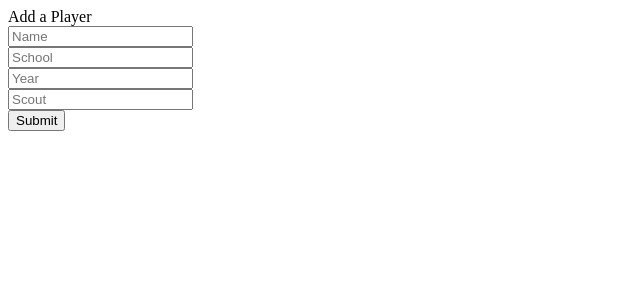
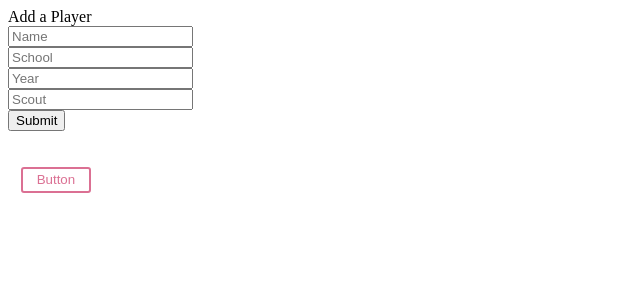
Before and after one commit to jerkzilla/north-la-scout-frontend, a React (Create React App) app: page / in a window 1280 px wide. Shown: the top 300 px of the page, without its empty margins (0-640 px from the left). Built offline with nearby package versions, Linux system fonts and the light colour scheme; no server answers.

Commit message:
added styled components

```diff
--- a/package.json
+++ b/package.json
@@ -13,6 +13,7 @@
     "react-scripts": "4.0.1",
     "redux": "^4.0.5",
     "redux-thunk": "^2.3.0",
+    "styled-components": "^5.2.1",
     "web-vitals": "^0.2.4"
   },
   "scripts": {
--- a/src/App.js
+++ b/src/App.js
@@ -2,6 +2,7 @@ import React from 'react';
 import {connect} from 'react-redux'
 import { fetchPlayers } from './actions/fetchPlayers';
 import PlayersContainer from './containers/PlayersContainer'
+import Button from './components/Button'
 
 
 class App extends React.Component {
@@ -11,6 +12,7 @@ class App extends React.Component {
     return (
       <div className="App">
         <PlayersContainer />
+        <Button >Button</Button>
       </div>
     )
   }
--- /dev/null
+++ b/src/components/Button.js
@@ -0,0 +1,19 @@
+import styled, { css } from 'styled-components'
+
+ const Button = styled.button`
+  background: transparent;
+  border-radius: 3px;
+  border: 2px solid palevioletred;
+  color: palevioletred;
+  margin: 0 1em;
+  padding: 0.25em 1em;
+
+  ${props =>
+    props.primary &&
+    css`
+      background: palevioletred;
+      color: white;
+    `};
+`
+
+export default Button;
--- a/src/components/PlayerInput.js
+++ b/src/components/PlayerInput.js
@@ -1,6 +1,7 @@
 import React, { Component } from 'react'
 import {connect} from 'react-redux'
 import {addPlayer} from '../actions/addPlayer'
+import Button from '../components/Button'
 
 class PlayerInput extends Component {
 
```
Also changed, not shown: 2 other files (tests, documents, lock files or other folders).
